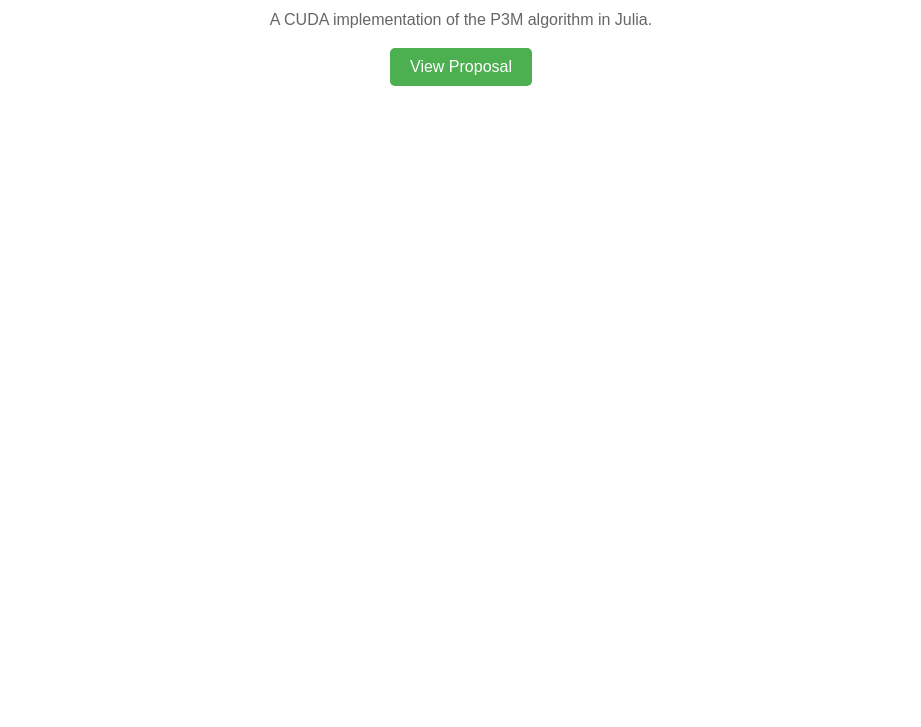
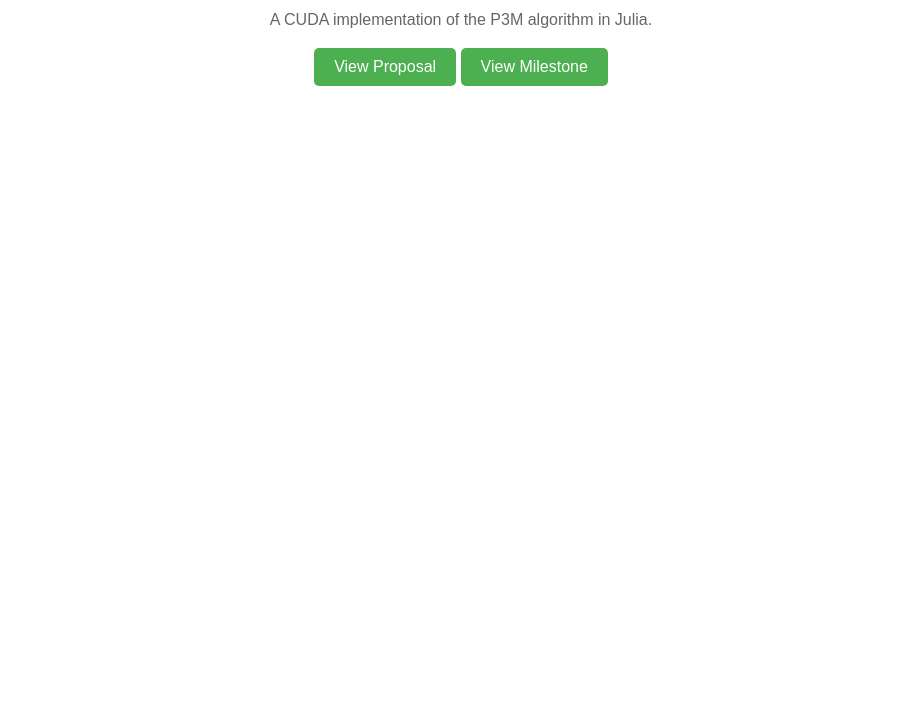
Before and after one commit to ejmeitz/CUDA_P3M, a plain HTML site: page docs/index.html in a window 1280 px wide. Shown: the part 73-800 px from the top of the page, without its empty margins (179-1100 px from the left). Drawn offline with Linux system fonts and the light colour scheme.

Commit message:
Update index.html

```diff
--- a/docs/index.html
+++ b/docs/index.html
@@ -46,6 +46,10 @@
     <p>A CUDA implementation of the P3M algorithm in Julia.</p>
 
     <a class="cta-button" href="./proposal.html" target="_blank">View Proposal</a>
+
+    <a class="cta-button" href="./milestone.html" target="_blank">View Milestone</a>
+
+
 </body>
 
 </html>
```
